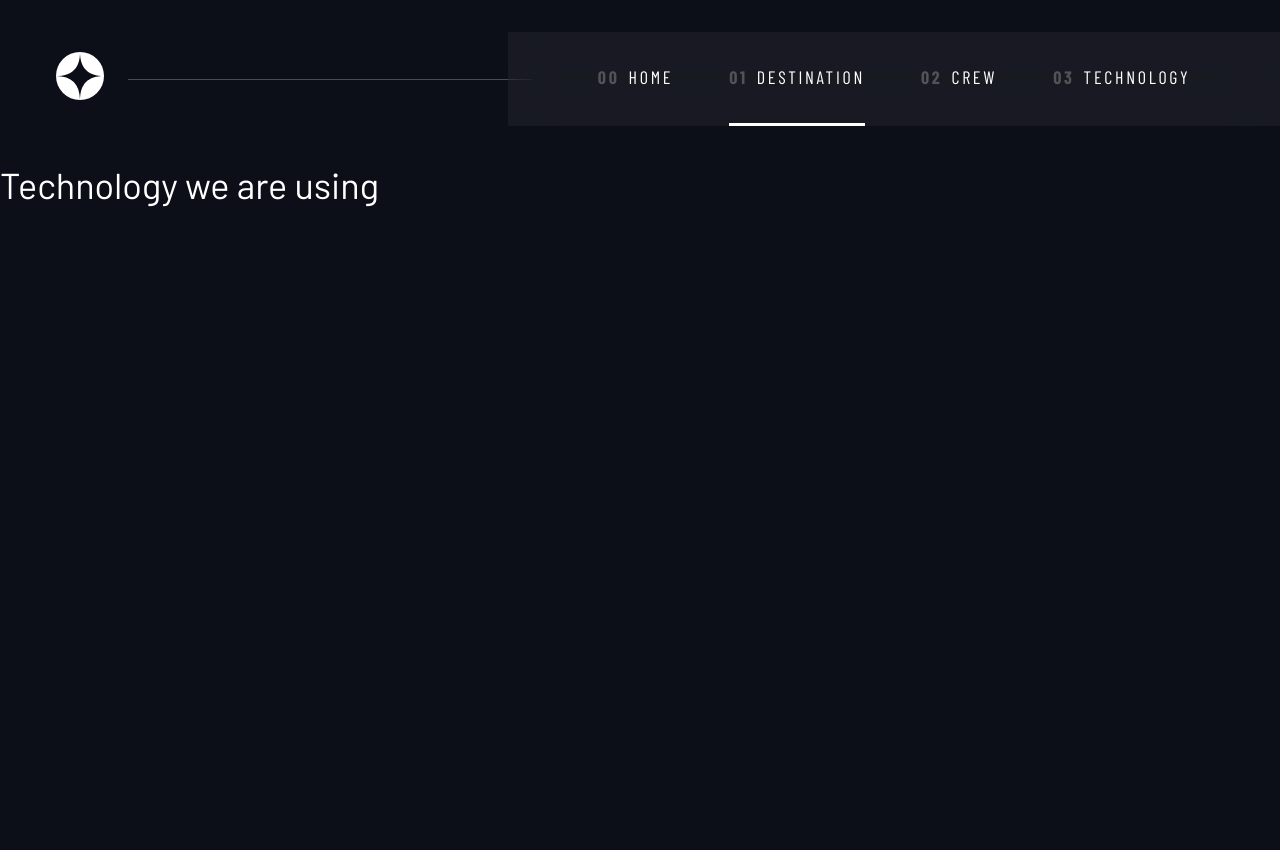
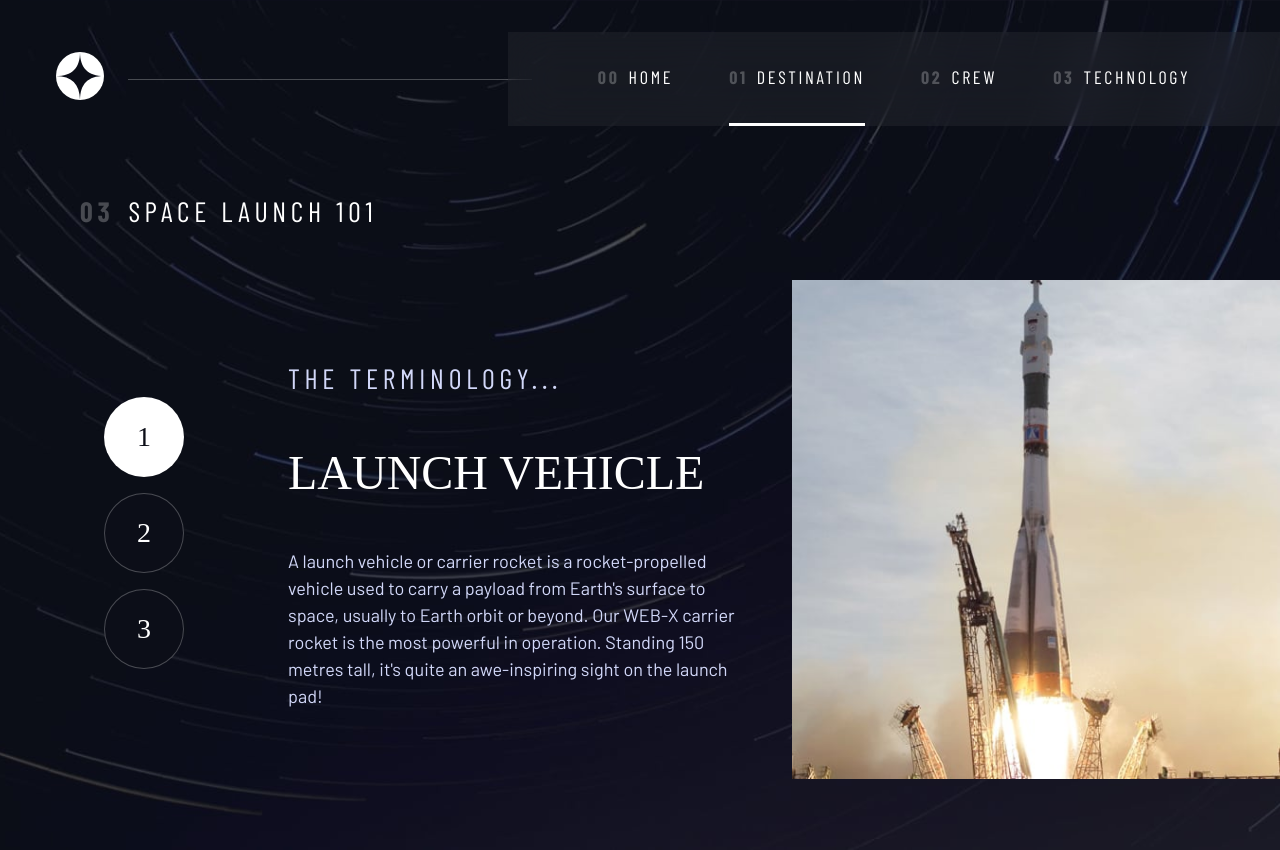
Before and after one commit to VasylFedorak/space_travel_website, a plain HTML site: page technology.html in a window 1280 px wide. Before the commit the page ends 800 px from the top, so only its background shows below. Drawn offline with nearby package versions, Linux system fonts and the light colour scheme; a web font is replaced by a local one.

Commit message:
basic layout  technology page

```diff
--- a/index.css
+++ b/index.css
@@ -562,6 +562,22 @@ body {
   }
 }
 
+.technology {
+  background-image: url(./assets/technology/background-technology-mobile.jpg);
+}
+
+@media (min-width: 35rem) {
+  .technology {
+    background-image: url(./assets/technology/background-technology-tablet.jpg);
+  }
+}
+
+@media (min-width: 45rem) {
+  .technology {
+    background-image: url(./assets/technology/background-technology-desktop.jpg);
+  }
+}
+
 /* Layout */
 
 .grid-container {
@@ -645,11 +661,61 @@ body {
   color: hsl(var(--clr-white) / 0.25);
 }
 
+/* technology layout */
+
+.grid-container--technology {
+  --flow-space: 3rem;
+  grid-template-areas:
+    "title"
+    "image"
+    "numbers"
+    "techInfo";
+}
+
+.grid-container--technology > .number-indicators {
+  grid-area: numbers;
+}
+
+.grid-container--technology > picture {
+  grid-area: image;
+}
+
+.grid-container--technology > .tech-details {
+  grid-area: techInfo;
+}
+
+.grid-container.grid-container--technology {
+  padding-inline: 0;
+}
+
+.number-indicators button:not(:last-child) {
+  margin-right: 1rem;
+}
+
+.tech-details {
+  padding-inline: 1rem;
+}
+
+@media (max-width: 44.999em) {
+  .st {
+    margin-top: 1.5rem;
+  }
+}
+
 @media (min-width: 35em) {
   .numbered-title {
     justify-self: start;
     margin-top: 2rem;
   }
+
+  .grid-container--technology > .numbered-title {
+    padding-inline: 2rem;
+  }
+
+  .tech-details {
+    max-width: 60ch;
+  }
+
   .destination-meta {
     flex-direction: row;
     justify-content: space-evenly;
@@ -722,4 +788,28 @@ body {
     align-self: end;
     max-width: 70%;
   }
+
+  .grid-container--technology {
+    grid-template-columns: minmax(1rem, 1fr) minmax(0, 12rem) minmax(0, 45rem) minmax(
+        0,
+        40rem
+      );
+    grid-template-areas:
+      " . title title ."
+      " . numbers techInfo  image"
+      " . numbers techInfo  image";
+  }
+
+  .grid-container--technology .number-indicators {
+    display: flex;
+    flex-direction: column;
+  }
+
+  .number-indicators button:not(:last-child) {
+    margin: 0 0 1rem 0;
+  }
+
+  .st {
+    font-size: 3rem;
+  }
 }
--- a/technology.html
+++ b/technology.html
@@ -22,7 +22,7 @@
     <script src="./navigation.js" defer></script>
     <script src="./tabs.js" defer></script>
   </head>
-  <body>
+  <body class="technology">
     <a class="skip-to-content" href="#main">Skip to content</a>
     <header class="primary-header flex">
       <div>
@@ -70,6 +70,51 @@
         </ul>
       </nav>
     </header>
-    <h1>Technology we are using</h1>
+    <main id="main" class="grid-container grid-container--technology flow">
+      <h1 class="numbered-title">
+        <span aria-hidden="true">03</span>Space Launch 101
+      </h1>
+
+      <!-- Technology pictures -->
+      <picture id="launch_vehicle">
+        <source
+          media="(min-width: 45em)"
+          srcset="assets/technology/image-launch-vehicle-portrait.jpg"
+        />
+        <img
+          src="assets/technology/image-launch-vehicle-landscape.jpg"
+          alt="Launch vehicle"
+        />
+      </picture>
+
+      <!-- number buttons -->
+
+      <div class="number-indicators">
+        <button aria-selected="true" class="bg-dark ff-serif text-white">
+          1
+        </button>
+        <button aria-selected="false" class="bg-dark ff-serif text-white">
+          2
+        </button>
+        <button aria-selected="false" class="bg-dark ff-serif text-white">
+          3
+        </button>
+      </div>
+      <!-- Articles -->
+
+      <article class="tech-details flow">
+        <p class="fs-500 ff-sans-cond uppercase letter-spacing-1 text-accent">
+          The terminology...
+        </p>
+        <p class="fs-700 ff-serif uppercase st">Launch Vehicle</p>
+        <p class="text-accent">
+          A launch vehicle or carrier rocket is a rocket-propelled vehicle used
+          to carry a payload from Earth's surface to space, usually to Earth
+          orbit or beyond. Our WEB-X carrier rocket is the most powerful in
+          operation. Standing 150 metres tall, it's quite an awe-inspiring sight
+          on the launch pad!
+        </p>
+      </article>
+    </main>
   </body>
 </html>
```
Also changed, not shown: crew.html (+4 -4 lines), destination.html (+4 -4 lines), 1 other file.
